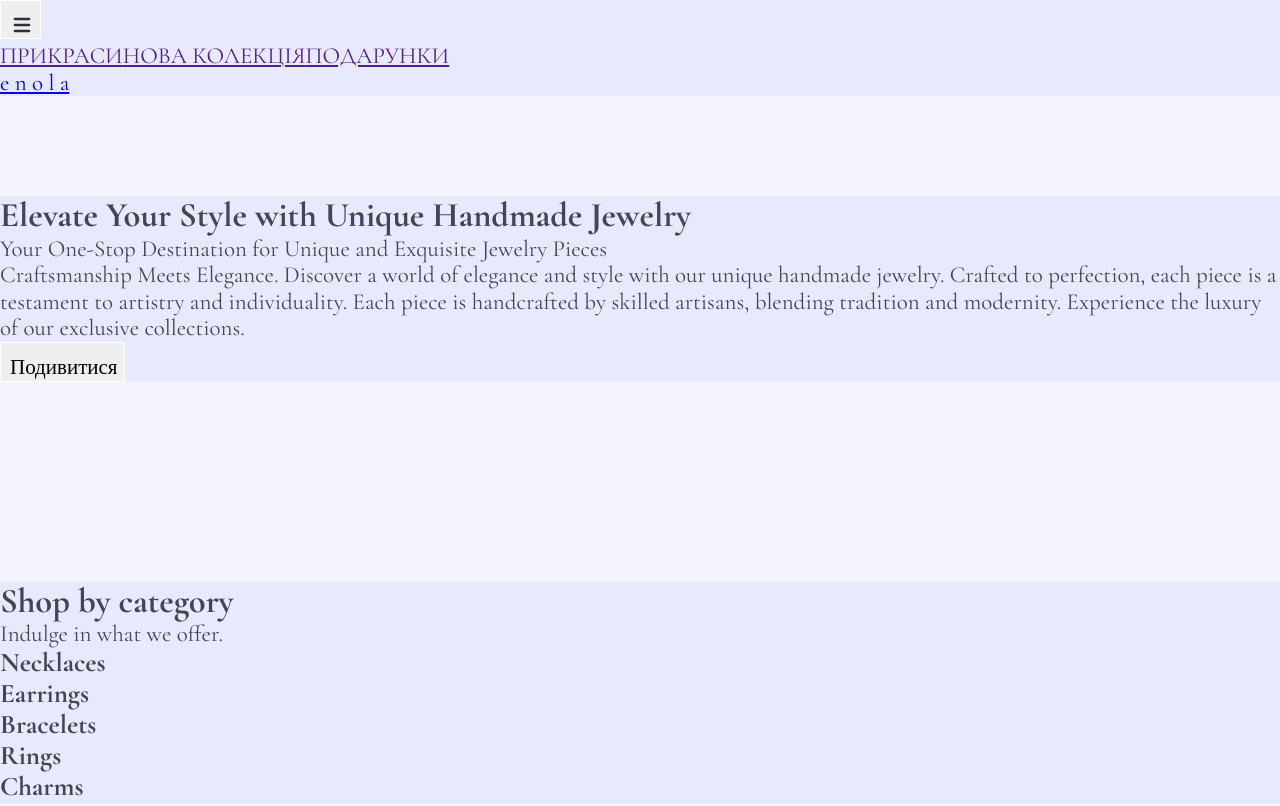
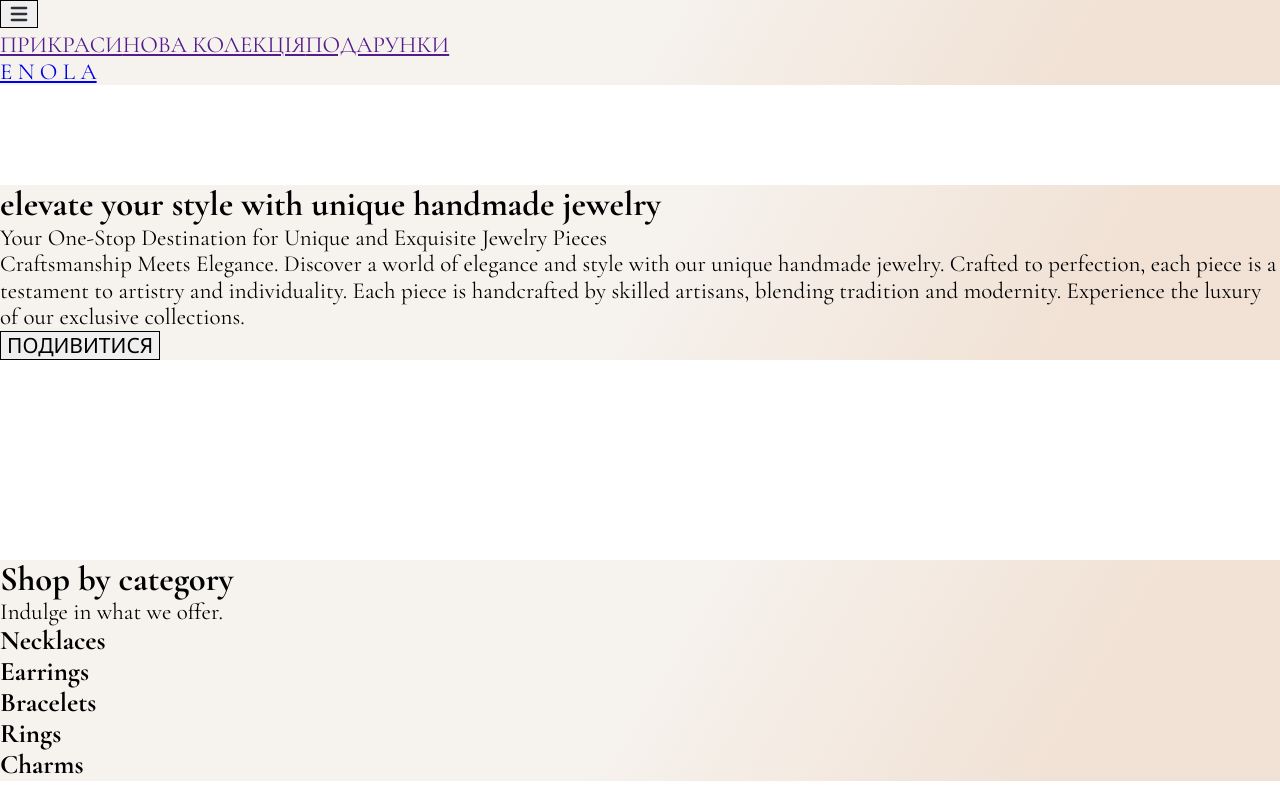
Before and after one commit to akoroliova/enola-shop-fe, a website: page index.html in a window 1280 px wide. Shown: the top 806 px of the page. Drawn offline with nearby package versions, Linux system fonts and the light colour scheme.

Commit message:
Add brand colors

```diff
--- a/css/styles.css
+++ b/css/styles.css
@@ -45,20 +45,21 @@
 
 :root {
     scroll-behavior: smooth;
-    --color-brand-light-slate: #8e8f99;
-    --color-brand-cornflower: #e7e9fc;
-    --color-brand-cloud: #f4f4fd;
-    --color-brand-navy-blue: #2e2f42;
-    --color-brand-slate: #434455;
-    --color-brand-almost-black: rgba(0, 0, 0, 0.67);
+    --color-brand-white: rgb(255, 255, 255);
+    --color-brand-light-beige: rgb(239, 235, 232);
+    --color-brand-dim-beige: rgb(217, 217, 217);
+    --color-brand-beige: rgb(180, 170, 160);
+    --color-brand-dark-beige: rgb(112, 91, 79);
+    --color-brand-almost-black: rgba(217, 217, 217, 0);
+    --color-brand-black: rgb(0, 0, 0);
 }
 
 body {
-    font-family: "Cormorant Garamond", serif;
+    font-family: 'Cormorant Garamond', serif;
     font-size: 23px;
     font-weight: 400;
-    color: var(--color-brand-slate);
-    background-color: var(--color-brand-cloud);
+    color: var(--color-brand-black);
+    background-color: var(--color-brand-white);
 }
 
 h1,
@@ -74,7 +75,7 @@ p {
 
 link,
 link:visited {
-    font-family: Karla;
+    font-family: 'Noto Sans';
     color: var(--color-brand-almost-black);
     text-decoration: none;
 }
@@ -97,12 +98,10 @@ svg {
 
 button {
     cursor: pointer;
-    border: 1px solid rgb(255, 255, 255);
-    padding-left: 9px;
-    padding-top: 12px;
+    border: 1px solid;
 
-    color: rgb(0, 0, 0);
-    font-family: Karla;
+    font-family: 'Noto Sans';
+    text-transform: uppercase;
     font-size: 21px;
     font-weight: 400;
     line-height: 25px;
@@ -118,7 +117,7 @@ section {
     /* to see container boundaries. Delete later */
     /* outline: 2px solid red; */
     /* outline-offset: -2px; */
-    background-color: var(--color-brand-cornflower);
+    background: linear-gradient(-59.04deg, rgba(230, 169, 125, 0.2) 17.072%, rgba(255, 255, 255, 0.2) 51.462%), rgb(244, 240, 235);
 }
 
 
@@ -128,6 +127,27 @@ section {
   | Header
   |=======================
 */
+.hero-header {
+    text-transform: lowercase;
+}
+
+.header-logo {
+    text-transform: uppercase;
+}
+
 .menu-links-list {
     text-transform: uppercase;
 }
+
+/*
+  |=======================
+  | Footer
+  |=======================
+*/
+.footer__menu {
+    text-transform: capitalize;
+}
+
+.footer__address-link {
+    text-transform: capitalize;
+}
```
